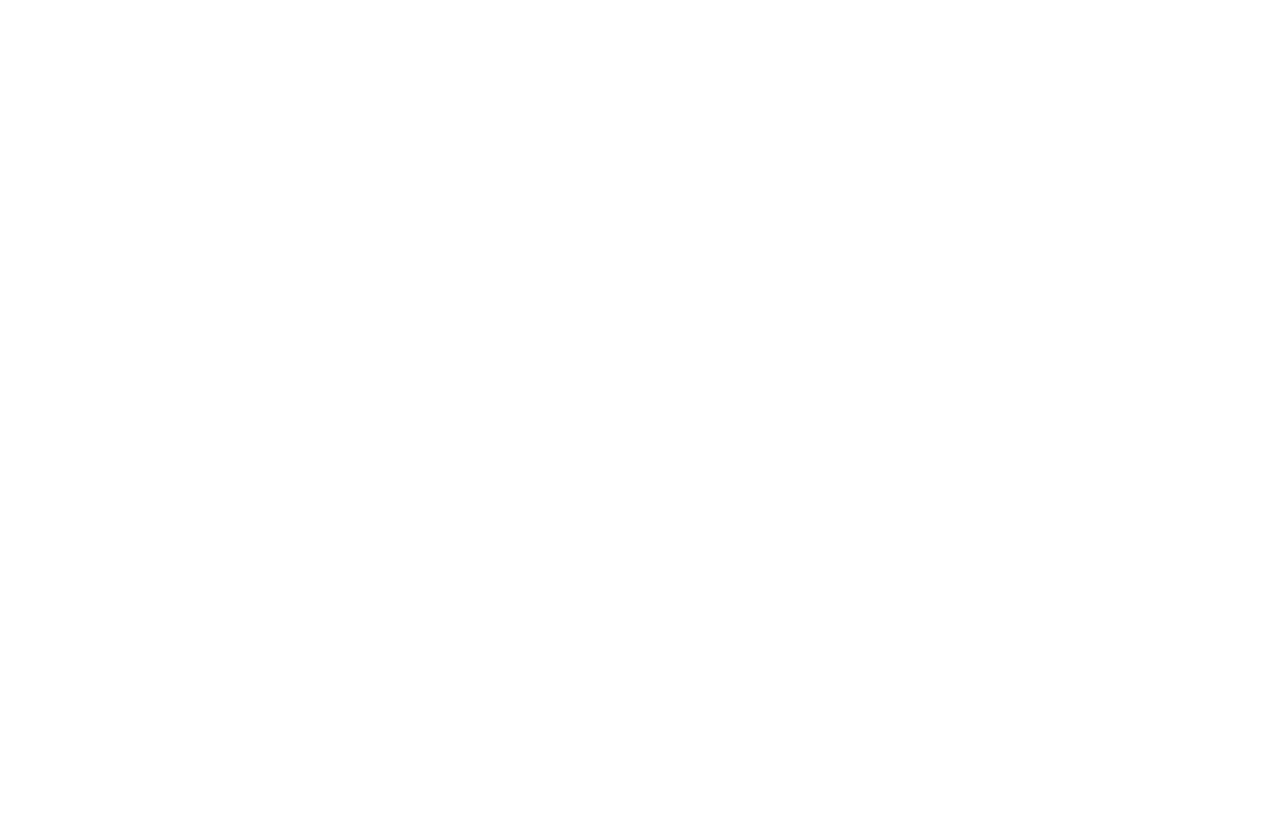
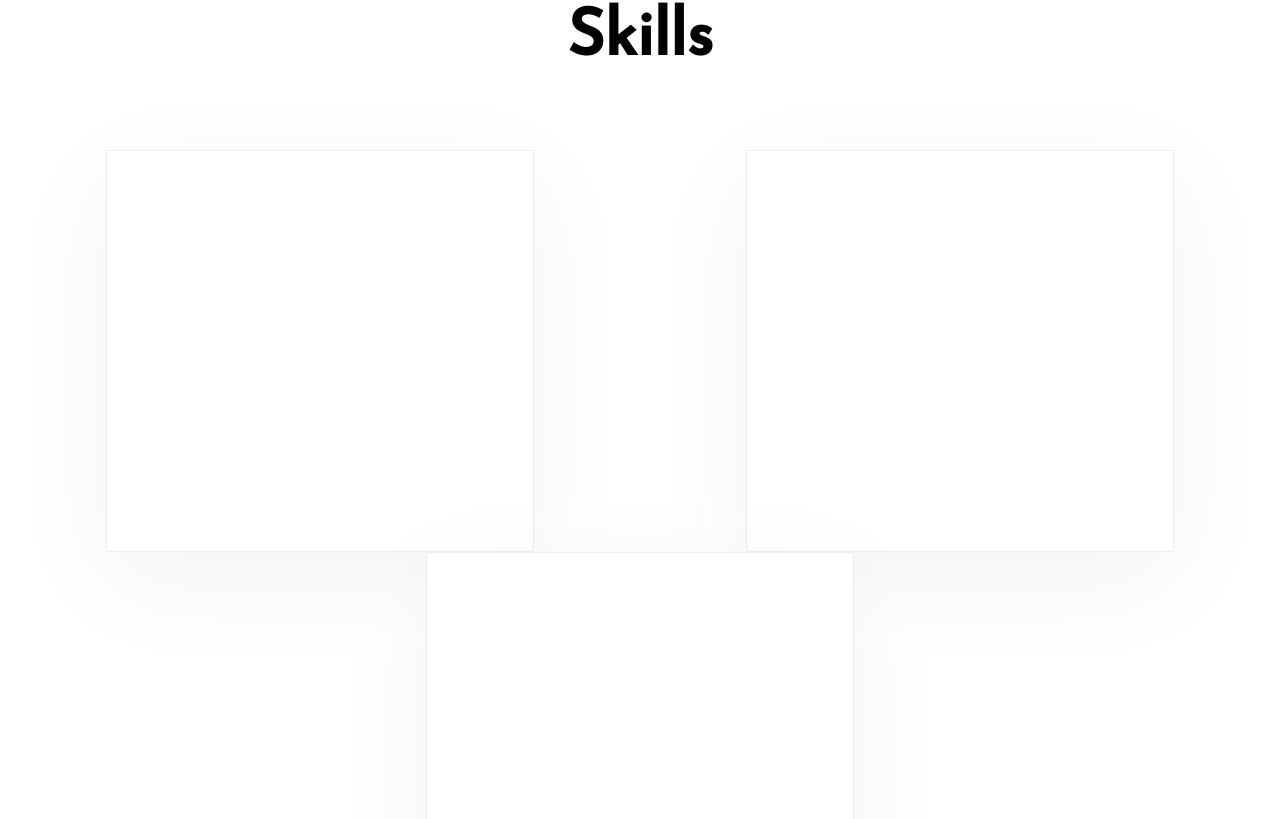
Before and after one commit to KyleS-99/Portfolio-Site, a React (Create React App) app in the folder client/: page / in a window 1280 px wide. Shown: the part 2181-3000 px from the top of the page. Before the commit the page ends 2135 px from the top, so only its background shows below. Built offline with nearby package versions, Linux system fonts and the light colour scheme.

Commit message:
Added SkillBox style

```diff
--- a/client/src/components/MainContainer.js
+++ b/client/src/components/MainContainer.js
@@ -4,6 +4,7 @@
 import Home from './Home';
 import Projects from './Projects';
 import Parallax from './Parallax';
+import Skills from './Skills';
 
 class MainContainer extends Component {
     state = {
@@ -23,6 +24,7 @@
                 <Navbar />
                 <Home />
                 <Projects />
+                <Skills />
             </div>
         );
     }
--- a/client/src/components/Skills.js
+++ b/client/src/components/Skills.js
@@ -11,9 +11,45 @@
     position: relative;
 `;
 
+const SkillsInnerContainer = styled.div`
+    display: flex;
+    flex-direction: row;
+    flex-wrap: wrap;
+    justify-content: space-around;
+    align-items: center;
+`;
+
+const SkillBox = styled.div`
+    width: 33.333%;
+    height: 400px;
+    background: #fff;
+    border: 1px solid #eee;
+    box-shadow: 0px 28px 102px -1px rgba(0,0,0,0.05);
+    transition: 0.2s;
+
+    &:hover {
+        transform: translateY(-3px);
+        box-shadow: 0px 28px 102px -1px rgba(0,0,0,0.08);
+    }
+`;
+
 const Skills = (props) => (
     <SkillsContainer>
         <SectionTitle text="Skills" />
+
+        <SkillsInnerContainer>
+            <SkillBox>
+
+            </SkillBox>
+
+            <SkillBox>
+
+            </SkillBox>
+
+            <SkillBox>
+
+            </SkillBox>
+        </SkillsInnerContainer>
 
         <ClickMe />
     </SkillsContainer>
```
